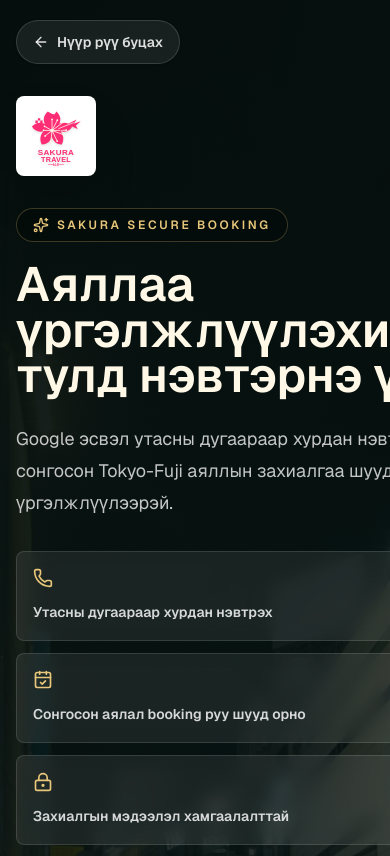
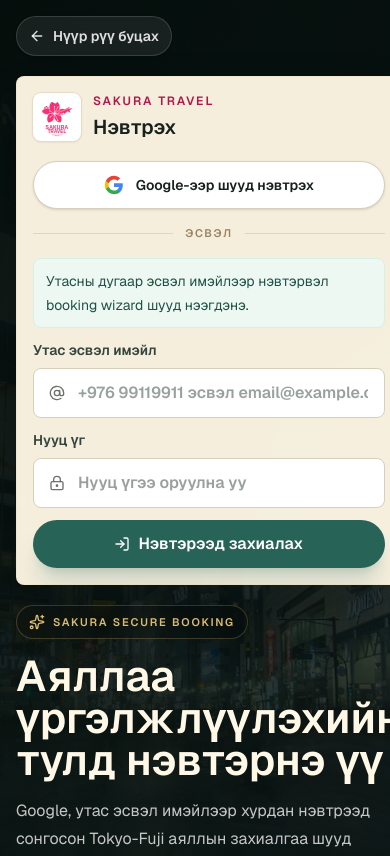
Before and after one commit to azzayaaaa/aylal-zuuchlal, a Next.js app: page /login in a window 390 px wide. Shown: the top 856 px of the page. Built offline with nearby package versions, Linux system fonts and the light colour scheme.

Commit message:
Improve responsive login layout

```diff
--- a/src/app/login/page.tsx
+++ b/src/app/login/page.tsx
@@ -5,8 +5,8 @@ import { LoginForm } from "@/components/login-form";
 import { japanImages } from "@/lib/travel-data";
 
 const loginBenefits = [
-  { icon: Phone, text: "Утасны дугаараар хурдан нэвтрэх" },
-  { icon: CalendarCheck, text: "Сонгосон аялал booking руу шууд орно" },
+  { icon: Phone, text: "Утас эсвэл имэйлээр хурдан нэвтрэх" },
+  { icon: CalendarCheck, text: "Сонгосон аяллын захиалга руу шууд орно" },
   { icon: LockKeyhole, text: "Захиалгын мэдээлэл хамгаалалттай" },
 ];
 
@@ -19,7 +19,7 @@ export default async function LoginPage({ searchParams }: LoginPageProps) {
   const next = params.redirect ?? "/booking";
 
   return (
-    <main className="relative isolate min-h-screen overflow-hidden bg-[#07120f] px-4 py-5 text-[#fff8e7] sm:px-5 lg:px-8">
+    <main className="relative isolate min-h-svh overflow-hidden bg-[#07120f] px-4 py-4 text-[#fff8e7] sm:px-5 sm:py-5 lg:px-8">
       <Image
         src={japanImages.shibuyaNight}
         alt="Tokyo night travel atmosphere"
@@ -28,48 +28,64 @@ export default async function LoginPage({ searchParams }: LoginPageProps) {
         className="-z-30 object-cover object-center opacity-50"
         priority
       />
-      <div className="absolute inset-0 -z-20 bg-[linear-gradient(105deg,rgba(5,14,11,0.94),rgba(7,18,15,0.78)_45%,rgba(7,18,15,0.52))]" />
+      <div className="absolute inset-0 -z-20 bg-[linear-gradient(105deg,rgba(5,14,11,0.94),rgba(7,18,15,0.8)_45%,rgba(7,18,15,0.56))]" />
       <div className="absolute inset-x-0 bottom-0 -z-10 h-72 bg-gradient-to-t from-[#07120f] to-transparent" />
 
-      <div className="mx-auto flex min-h-[calc(100vh-2.5rem)] max-w-6xl flex-col">
+      <div className="mx-auto flex min-h-[calc(100svh-2rem)] max-w-6xl flex-col">
         <Link
           href="/"
-          className="inline-flex h-11 w-fit items-center gap-2 rounded-full border border-white/14 bg-white/8 px-4 text-sm font-semibold text-white/86 shadow-sm backdrop-blur transition hover:bg-white/14"
+          className="inline-flex h-10 w-fit items-center gap-2 rounded-full border border-white/14 bg-white/8 px-3 text-sm font-semibold text-white/86 shadow-sm backdrop-blur transition hover:bg-white/14 sm:h-11 sm:px-4"
         >
           <ArrowLeft className="h-4 w-4" />
           Нүүр рүү буцах
         </Link>
 
-        <div className="grid flex-1 items-center gap-8 py-8 lg:grid-cols-[1.05fr_0.95fr]">
-          <section className="max-w-2xl">
+        <div className="grid flex-1 items-center gap-5 py-5 md:py-7 lg:grid-cols-[0.92fr_0.82fr] lg:gap-10">
+          <section className="order-2 max-w-2xl lg:order-1">
             <Image
               src="/sakura-travel-logo.svg"
               alt="Sakura Travel logo"
               width={84}
               height={84}
-              className="h-20 w-20 rounded-[8px] bg-white object-contain p-2 shadow-2xl shadow-black/25"
+              className="hidden h-20 w-20 rounded-[8px] bg-white object-contain p-2 shadow-2xl shadow-black/25 sm:block"
             />
-            <p className="mt-8 inline-flex items-center gap-2 rounded-full border border-[#e8c77a]/24 bg-black/20 px-4 py-2 text-xs font-semibold uppercase tracking-[0.22em] text-[#e8c77a] backdrop-blur">
+            <p className="inline-flex items-center gap-2 rounded-full border border-[#e8c77a]/24 bg-black/20 px-3 py-2 text-[11px] font-semibold uppercase tracking-[0.16em] text-[#e8c77a] backdrop-blur sm:mt-8 sm:px-4 sm:text-xs sm:tracking-[0.22em]">
               <Sparkles className="h-4 w-4" />
               Sakura secure booking
             </p>
-            <h1 className="mt-5 text-5xl font-semibold leading-[0.95] text-[#fff8e7] sm:text-7xl">
+            <h1 className="mt-4 max-w-2xl text-[clamp(2.35rem,11vw,4.5rem)] font-semibold leading-[0.98] text-[#fff8e7] sm:mt-5 lg:text-7xl">
               Аяллаа үргэлжлүүлэхийн тулд нэвтэрнэ үү
             </h1>
-            <p className="mt-6 max-w-xl text-lg leading-8 text-white/76">
-              Google эсвэл утасны дугаараар хурдан нэвтэрч, сонгосон Tokyo-Fuji аяллын захиалгаа шууд үргэлжлүүлээрэй.
+            <p className="mt-4 max-w-xl text-base leading-7 text-white/76 sm:mt-6 sm:text-lg sm:leading-8">
+              Google, утас эсвэл имэйлээр хурдан нэвтрээд сонгосон Tokyo-Fuji аяллын захиалгаа шууд үргэлжлүүлээрэй.
             </p>
-            <div className="mt-8 grid gap-3 sm:grid-cols-3">
+            <div className="mt-5 grid gap-2 sm:mt-8 sm:grid-cols-3 sm:gap-3">
               {loginBenefits.map(({ icon: Icon, text }) => (
-                <div key={text} className="rounded-[8px] border border-white/12 bg-white/8 p-4 backdrop-blur">
-                  <Icon className="h-5 w-5 text-[#e8c77a]" />
-                  <p className="mt-3 text-sm font-semibold leading-6 text-white/82">{text}</p>
+                <div key={text} className="flex items-center gap-3 rounded-[8px] border border-white/12 bg-white/8 p-3 backdrop-blur sm:block sm:p-4">
+                  <Icon className="h-5 w-5 shrink-0 text-[#e8c77a]" />
+                  <p className="text-sm font-semibold leading-5 text-white/82 sm:mt-3 sm:leading-6">{text}</p>
                 </div>
               ))}
             </div>
           </section>
 
-          <section className="rounded-[8px] border border-[#e8c77a]/18 bg-[#fff8e7]/96 p-5 text-[#17211d] shadow-2xl shadow-black/35 backdrop-blur-xl sm:p-7">
+          <section className="order-1 rounded-[8px] border border-[#e8c77a]/18 bg-[#fff8e7]/96 p-4 text-[#17211d] shadow-2xl shadow-black/35 backdrop-blur-xl sm:p-6 lg:order-2 lg:p-7">
+            <div className="flex items-center gap-3 sm:hidden">
+              <Image
+                src="/sakura-travel-logo.svg"
+                alt="Sakura Travel logo"
+                width={52}
+                height={52}
+                className="h-12 w-12 rounded-[8px] bg-white object-contain p-1 shadow-sm ring-1 ring-[#ead9c4]"
+              />
+              <div>
+                <p className="text-xs font-semibold uppercase tracking-[0.16em] text-[#b0184c]">
+                  Sakura Travel
+                </p>
+                <h2 className="mt-1 text-xl font-semibold">Нэвтрэх</h2>
+              </div>
+            </div>
+            <div className="hidden sm:block">
               <p className="text-sm font-semibold uppercase tracking-[0.18em] text-[#b0184c]">
                 Sakura Travel
               </p>
@@ -77,6 +93,7 @@ export default async function LoginPage({ searchParams }: LoginPageProps) {
               <p className="mt-3 text-sm leading-6 text-[#5d655f]">
                 Нэвтэрсний дараа booking wizard шууд нээгдэнэ.
               </p>
+            </div>
             <LoginForm next={next} userOnly />
           </section>
         </div>
--- a/src/components/login-form.tsx
+++ b/src/components/login-form.tsx
@@ -32,7 +32,7 @@ export function LoginForm({
   const googleHref = `/api/auth/google?redirect=${encodeURIComponent(next)}`;
 
   return (
-    <div className="mt-6">
+    <div className="mt-5 sm:mt-6">
       {!adminOnly && !userOnly ? (
         <div className="grid grid-cols-2 rounded-[8px] bg-[#f7f1e8] p-1 ring-1 ring-[#e1d8c8]">
           <button
@@ -57,23 +57,23 @@ export function LoginForm({
       ) : null}
 
       {mode === "user" || userOnly ? (
-        <form action={userAction} className="mt-5 space-y-4">
+        <form action={userAction} className="mt-4 space-y-3 sm:mt-5 sm:space-y-4">
           <input type="hidden" name="next" value={next} />
           <Link
             href={googleHref}
-            className="group inline-flex h-13 w-full items-center justify-center gap-3 rounded-full border border-[#d8cebd] bg-white px-5 font-semibold text-[#18211f] shadow-sm transition hover:border-[#e8c77a] hover:shadow-lg hover:shadow-[#e8c77a]/10"
+            className="group inline-flex min-h-12 w-full items-center justify-center gap-3 rounded-full border border-[#d8cebd] bg-white px-4 py-3 text-sm font-semibold text-[#18211f] shadow-sm transition hover:border-[#e8c77a] hover:shadow-lg hover:shadow-[#e8c77a]/10 sm:min-h-13 sm:px-5 sm:text-base"
           >
             <GoogleIcon />
             Google-ээр шууд нэвтрэх
           </Link>
 
-          <div className="flex items-center gap-3 py-1 text-xs font-semibold uppercase tracking-[0.16em] text-[#9a8361]">
+          <div className="flex items-center gap-3 py-1 text-[11px] font-semibold uppercase tracking-[0.14em] text-[#9a8361] sm:text-xs sm:tracking-[0.16em]">
             <span className="h-px flex-1 bg-[#e3d5bd]" />
             эсвэл
             <span className="h-px flex-1 bg-[#e3d5bd]" />
           </div>
 
-          <p className="rounded-[8px] border border-[#d9efe5] bg-[#eef8f3] px-4 py-3 text-sm leading-6 text-[#1f5146]">
+          <p className="rounded-[8px] border border-[#d9efe5] bg-[#eef8f3] px-3 py-2.5 text-sm leading-6 text-[#1f5146] sm:px-4 sm:py-3">
             Утасны дугаар эсвэл имэйлээр нэвтэрвэл booking wizard шууд нээгдэнэ.
           </p>
 
@@ -86,7 +86,7 @@ export function LoginForm({
                 required
                 inputMode="email"
                 autoComplete="email"
-                className="h-13 w-full rounded-[8px] border border-[#d8cebd] bg-white pl-11 pr-4 outline-none transition focus:border-[#276457] focus:ring-2 focus:ring-[#276457]/20"
+                className="min-h-12 w-full rounded-[8px] border border-[#d8cebd] bg-white py-3 pl-11 pr-4 text-base outline-none transition focus:border-[#276457] focus:ring-2 focus:ring-[#276457]/20 sm:min-h-13"
                 placeholder="+976 99119911 эсвэл email@example.com"
               />
             </div>
@@ -101,7 +101,7 @@ export function LoginForm({
                 type="password"
                 required
                 autoComplete="current-password"
-                className="h-13 w-full rounded-[8px] border border-[#d8cebd] bg-white pl-11 pr-4 outline-none transition focus:border-[#276457] focus:ring-2 focus:ring-[#276457]/20"
+                className="min-h-12 w-full rounded-[8px] border border-[#d8cebd] bg-white py-3 pl-11 pr-4 text-base outline-none transition focus:border-[#276457] focus:ring-2 focus:ring-[#276457]/20 sm:min-h-13"
                 placeholder="Нууц үгээ оруулна уу"
               />
             </div>
@@ -109,10 +109,10 @@ export function LoginForm({
 
           <button
             disabled={isUserPending}
-            className="inline-flex h-13 w-full items-center justify-center gap-2 rounded-full bg-[#276457] px-5 font-semibold text-white shadow-xl shadow-[#276457]/18 transition hover:bg-[#1f5146] disabled:opacity-60"
+            className="inline-flex min-h-12 w-full items-center justify-center gap-2 rounded-full bg-[#276457] px-5 py-3 font-semibold text-white shadow-xl shadow-[#276457]/18 transition hover:bg-[#1f5146] disabled:opacity-60 sm:min-h-13"
           >
             <LogIn className="h-4 w-4" />
-            {isUserPending ? "Нэвтэрч байна..." : "Нэвтрээд захиалах"}
+            {isUserPending ? "Нэвтэрч байна..." : "Нэвтэрээд захиалах"}
           </button>
           {userState.error ? (
             <p className="rounded-[8px] bg-[#fff1df] px-4 py-3 text-sm text-[#7b481c]">
@@ -130,14 +130,14 @@ export function LoginForm({
                 name="password"
                 type="password"
                 required
-                className="h-13 w-full rounded-[8px] border border-[#d8cebd] bg-white pl-11 pr-4 outline-none transition focus:border-[#276457] focus:ring-2 focus:ring-[#276457]/20"
+                className="min-h-12 w-full rounded-[8px] border border-[#d8cebd] bg-white py-3 pl-11 pr-4 text-base outline-none transition focus:border-[#276457] focus:ring-2 focus:ring-[#276457]/20 sm:min-h-13"
                 placeholder="Админ нууц үг"
               />
             </div>
           </label>
           <button
             disabled={isAdminPending}
-            className="mt-5 inline-flex h-13 w-full items-center justify-center gap-2 rounded-full bg-[#276457] px-5 font-semibold text-white transition hover:bg-[#1f5146] disabled:opacity-60"
+            className="mt-5 inline-flex min-h-12 w-full items-center justify-center gap-2 rounded-full bg-[#276457] px-5 py-3 font-semibold text-white transition hover:bg-[#1f5146] disabled:opacity-60 sm:min-h-13"
           >
             <LogIn className="h-4 w-4" />
             {isAdminPending ? "Нэвтэрч байна..." : "Админ нэвтрэх"}
@@ -155,7 +155,7 @@ export function LoginForm({
 
 function GoogleIcon() {
   return (
-    <svg className="h-5 w-5" viewBox="0 0 24 24" aria-hidden="true">
+    <svg className="h-5 w-5 shrink-0" viewBox="0 0 24 24" aria-hidden="true">
       <path fill="#4285F4" d="M22.56 12.25c0-.78-.07-1.53-.2-2.25H12v4.26h5.92c-.26 1.37-1.04 2.53-2.21 3.31v2.77h3.57c2.08-1.92 3.28-4.74 3.28-8.09z" />
       <path fill="#34A853" d="M12 23c2.97 0 5.46-.98 7.28-2.66l-3.57-2.77c-.98.66-2.23 1.06-3.71 1.06-2.86 0-5.29-1.93-6.16-4.53H2.18v2.84C4 20.53 7.7 23 12 23z" />
       <path fill="#FBBC05" d="M5.84 14.1c-.22-.66-.35-1.36-.35-2.1s.13-1.44.35-2.1V7.06H2.18C1.43 8.55 1 10.22 1 12s.43 3.45 1.18 4.94l3.66-2.84z" />
```
Lines whose indentation alone changed are shown as unchanged.
